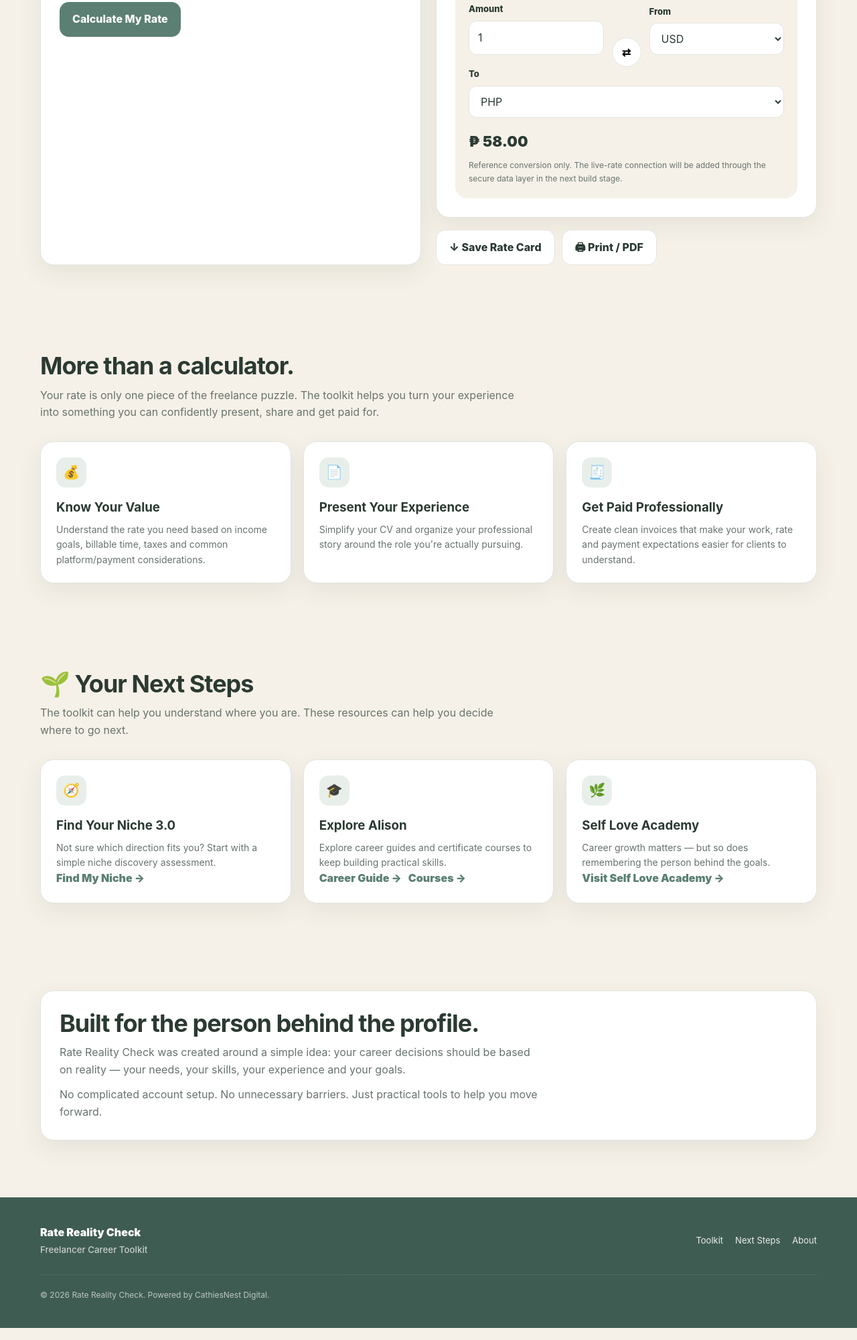
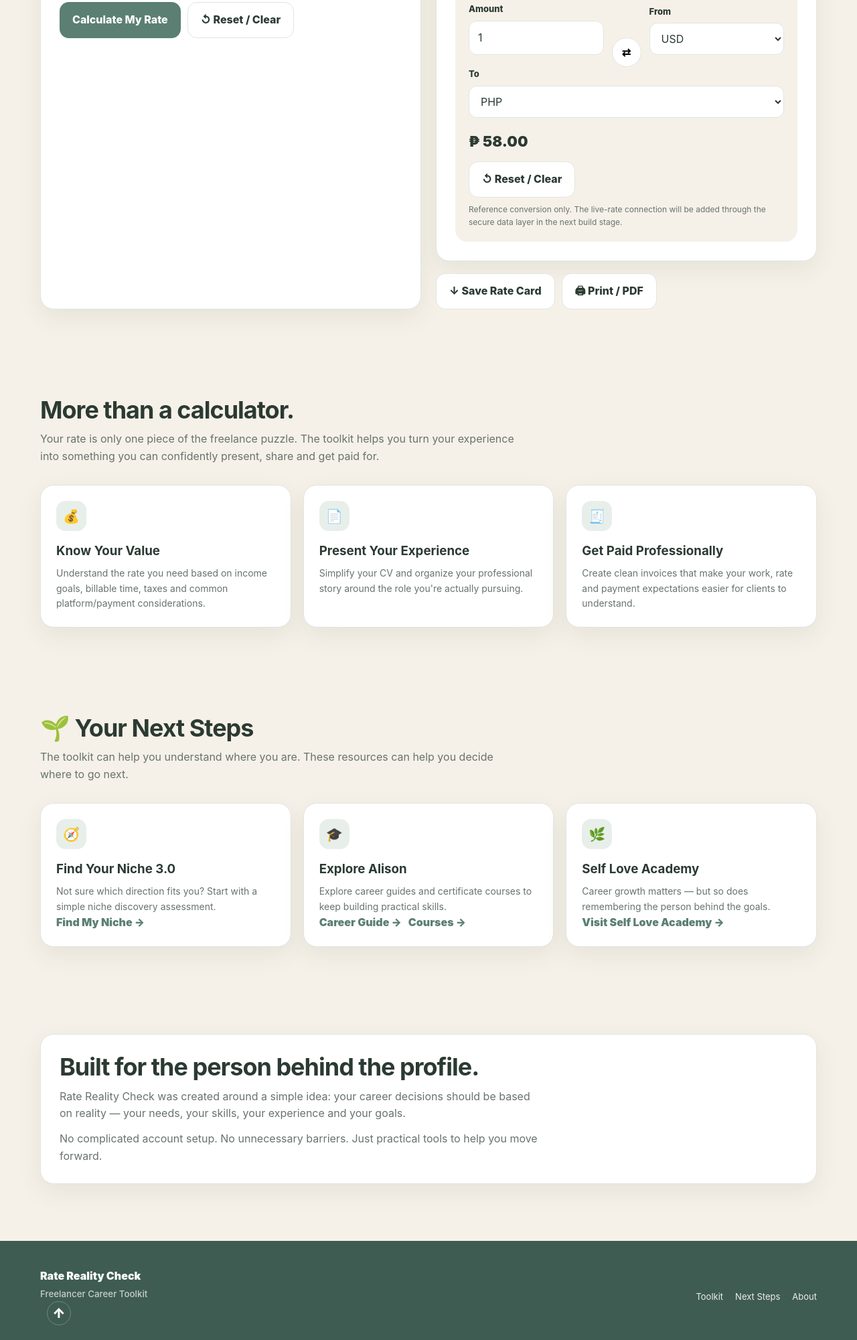
Before and after one commit to cathiesnest/reality-rate-check-toolkit, a plain HTML site: page index.html in a window 1280 px wide. Shown: the part 1500-3501 px from the top of the page at 67% size. Drawn offline with Linux system fonts and the light colour scheme.

Commit message:
Update index.html

```diff
--- a/index.html
+++ b/index.html
@@ -486,6 +486,19 @@ textarea{
   font-weight:900;
 }
 
+/* ADDED: RESET BUTTON */
+
+.reset-btn{
+  background:white;
+  border:1px solid var(--border);
+  color:var(--ink);
+}
+
+.reset-btn:hover{
+  color:var(--sage);
+  border-color:var(--sage);
+}
+
 /* TOOL CARDS */
 
 .feature-card{
@@ -666,6 +679,29 @@ footer{
   padding-top:20px;
   font-size:12px;
   opacity:.65;
+}
+
+/* ADDED: BACK TO TOP */
+
+.back-to-top{
+  display:inline-flex;
+  align-items:center;
+  justify-content:center;
+  width:36px;
+  height:36px;
+  margin-left:10px;
+  border:1px solid rgba(255,255,255,.25);
+  border-radius:50%;
+  color:white;
+  font-size:20px;
+  font-weight:900;
+  transition:.2s ease;
+  vertical-align:middle;
+}
+
+.back-to-top:hover{
+  background:rgba(255,255,255,.12);
+  transform:translateY(-2px);
 }
 
 /* HIDDEN */
@@ -1139,9 +1175,17 @@ footer{
           </div>
 
 
-          <button class="btn btn-primary" onclick="calculateRate()">
-            Calculate My Rate
-          </button>
+          <div style="display:flex;gap:10px;flex-wrap:wrap;">
+
+            <button class="btn btn-primary" onclick="calculateRate()">
+              Calculate My Rate
+            </button>
+
+            <button class="btn reset-btn" onclick="resetRate()">
+              ↺ Reset / Clear
+            </button>
+
+          </div>
 
         </div>
 
@@ -1284,6 +1328,19 @@ footer{
                 <span id="conversionResult">—</span>
               </div>
 
+
+              <div style="margin-top:12px;">
+
+                <button
+                  class="btn reset-btn"
+                  onclick="resetConverter()"
+                >
+                  ↺ Reset / Clear
+                </button>
+
+              </div>
+
+
               <div class="form-note" style="margin-top:8px;">
                 Reference conversion only. The live-rate connection will be
                 added through the secure data layer in the next build stage.
@@ -2136,6 +2193,15 @@ footer{
         <small>
           Freelancer Career Toolkit
         </small>
+
+        <a
+          href="#top"
+          class="back-to-top"
+          title="Back to Top"
+          aria-label="Back to Top"
+        >
+          ↑
+        </a>
 
       </div>
 
@@ -2511,6 +2577,54 @@ function calculateRate(){
 
 
 /* =========================================================
+   ADDED: RESET RATE CALCULATOR
+========================================================= */
+
+function resetRate(){
+
+  document.getElementById("rateCurrency").value =
+    "PHP";
+
+  document.getElementById("monthlyIncome").value =
+    "";
+
+  document.getElementById("hoursWeek").value =
+    "40";
+
+  document.getElementById("billable").value =
+    "70";
+
+  document.getElementById("workSource").selectedIndex =
+    0;
+
+  document.getElementById("paymentMethod").selectedIndex =
+    0;
+
+  document.getElementById("taxRate").value =
+    "10";
+
+
+  document.getElementById("hourlyResult").textContent =
+    "—";
+
+  document.getElementById("monthlyResult").textContent =
+    "—";
+
+  document.getElementById("billableResult").textContent =
+    "—";
+
+  document.getElementById("usdResult").textContent =
+    "—";
+
+
+  localStorage.removeItem(
+    "rrc_rate_result"
+  );
+
+}
+
+
+/* =========================================================
    RATE CARD
 ========================================================= */
 
@@ -2652,6 +2766,29 @@ function swapCurrencies(){
   to.value =
     temp;
 
+
+  convertCurrency();
+
+}
+
+
+/* =========================================================
+   ADDED: RESET CURRENCY CONVERTER
+========================================================= */
+
+function resetConverter(){
+
+  document.getElementById("convertAmount").value =
+    "1";
+
+  document.getElementById("convertFrom").value =
+    "USD";
+
+  document.getElementById("convertTo").value =
+    "PHP";
+
+  document.getElementById("conversionResult").textContent =
+    "—";
 
   convertCurrency();
 
```
